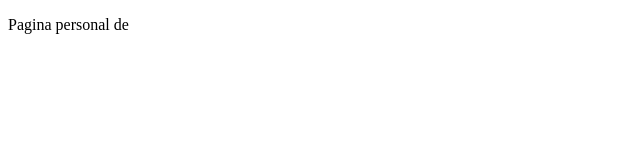
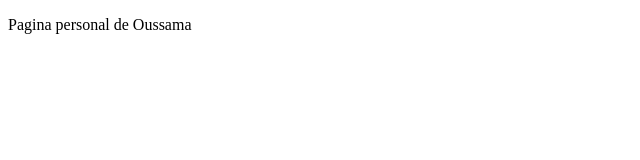
Before and after one commit to Usama2004/Usama2004.github.io, a plain HTML site: page index.html in a window 1280 px wide. Shown: the full height of the page, 0-640 px from the left. Drawn offline with Linux system fonts and the light colour scheme.

Commit message:
Segundo Commit

```diff
--- a/index.html
+++ b/index.html
@@ -7,6 +7,6 @@
     <title>Document</title>
 </head>
 <body>
-    <p>Pagina personal de</p>
+    <p>Pagina personal de Oussama</p>
 </body>
 </html>
```
